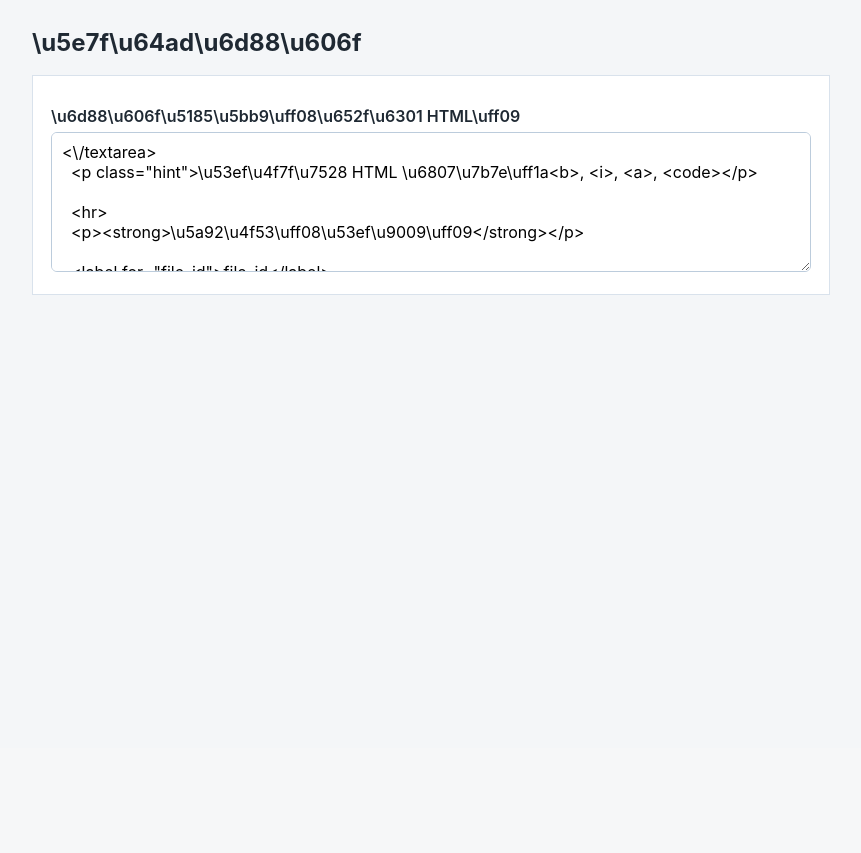
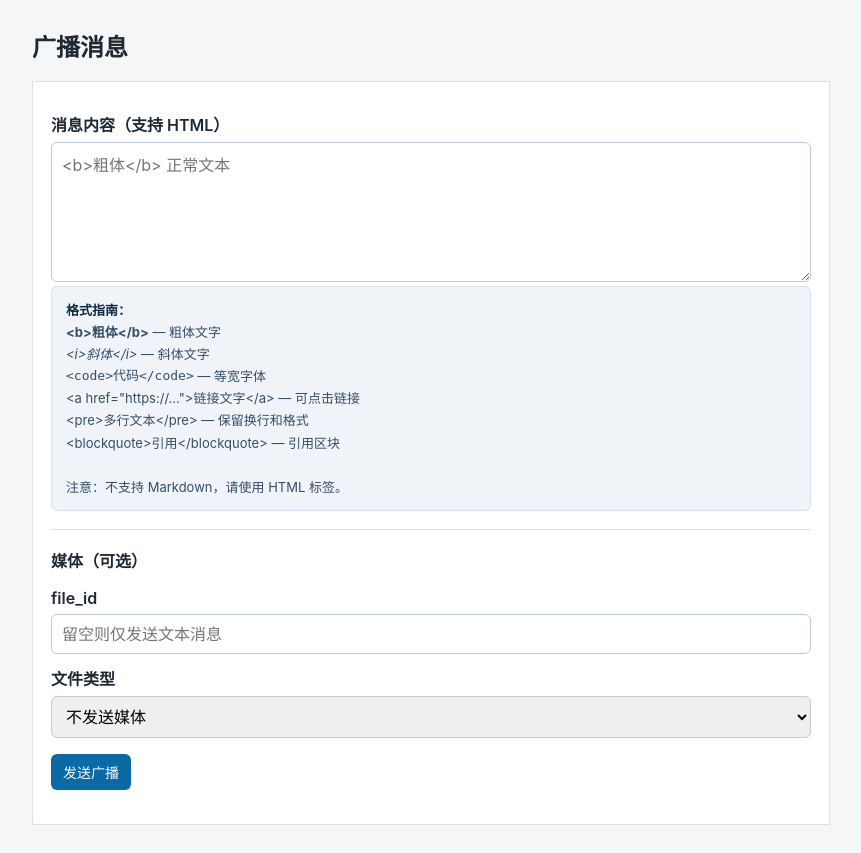
Before and after one commit to bey2B/ResourcesGetBot, a FastAPI app: template app/web/templates/broadcast.html in a window 1280 px wide. Shown: the part 52-905 px from the top of the page, without its empty margins (18-879 px from the left). Before the commit the page ends 347 px from the top, so only its background shows below. Run offline with FastAPI, Linux system fonts and the light colour scheme; the template is opened without the code that fills it, so the values that code supplies are empty; parts of the project's set-up code (start-up, migrations or seed data) failed here and were passed over.

Commit message:
Fix broadcast page layout + add HTML formatting tips + hint-box CSS

```diff
--- a/app/web/templates/broadcast.html
+++ b/app/web/templates/broadcast.html
@@ -1,7 +1,7 @@
 {% extends "base.html" %}
 {% block content %}
 <div class="toolbar">
-  <h1>\u5e7f\u64ad\u6d88\u606f</h1>
+  <h1>广播消息</h1>
 </div>
 
 {% if result %}
@@ -9,28 +9,37 @@
   <div class="error">{{ result.error }}</div>
   {% else %}
   <div class="success">
-    \u5e7f\u64ad\u5b8c\u6210\uff1a\u6210\u529f {{ result.success }} \u4e2a\uff0c\u5931\u8d25 {{ result.failed }} \u4e2a
+    广播完成：成功 {{ result.success }} 个，失败 {{ result.failed }} 个
   </div>
   {% endif %}
 {% endif %}
 
 <form method="post" class="form">
-  <label for="message_text">\u6d88\u606f\u5185\u5bb9\uff08\u652f\u6301 HTML\uff09</label>
-  <textarea id="message_text" name="message_text" rows="6" placeholder="<b>\u7c97\u4f53</b> \u6b63\u5e38\u6587\u672c"><\/textarea>
-  <p class="hint">\u53ef\u4f7f\u7528 HTML \u6807\u7b7e\uff1a&lt;b&gt;, &lt;i&gt;, &lt;a&gt;, &lt;code&gt;</p>
+  <label for="message_text">消息内容（支持 HTML）</label>
+  <textarea id="message_text" name="message_text" rows="6" placeholder="<b>粗体</b> 正常文本"></textarea>
+  <div class="hint-box">
+    <strong>格式指南：</strong><br>
+    <b>&lt;b&gt;粗体&lt;/b&gt;</b> — 粗体文字<br>
+    <i>&lt;i&gt;斜体&lt;/i&gt;</i> — 斜体文字<br>
+    <code>&lt;code&gt;代码&lt;/code&gt;</code> — 等宽字体<br>
+    &lt;a href="https://..."&gt;链接文字&lt;/a&gt; — 可点击链接<br>
+    &lt;pre&gt;多行文本&lt;/pre&gt; — 保留换行和格式<br>
+    &lt;blockquote&gt;引用&lt;/blockquote&gt; — 引用区块<br><br>
+    注意：不支持 Markdown，请使用 HTML 标签。
+  </div>
 
   <hr>
-  <p><strong>\u5a92\u4f53\uff08\u53ef\u9009\uff09</strong></p>
+  <p><strong>媒体（可选）</strong></p>
 
   <label for="file_id">file_id</label>
-  <input id="file_id" name="file_id" placeholder="\u7559\u7a7a\u5219\u4ec5\u53d1\u9001\u6587\u672c\u6d88\u606f">
+  <input id="file_id" name="file_id" placeholder="留空则仅发送文本消息">
 
-  <label for="file_type">\u6587\u4ef6\u7c7b\u578b</label>
+  <label for="file_type">文件类型</label>
   <select id="file_type" name="file_type">
-    <option value="">\u4e0d\u53d1\u9001\u5a92\u4f53</option>
-    <option value="photo">\u56fe\u7247 (photo)</option>
-    <option value="video">\u89c6\u9891 (video)</option>
-    <option value="document">\u6587\u6863 (document)</option>
+    <option value="">不发送媒体</option>
+    <option value="photo">图片 (photo)</option>
+    <option value="video">视频 (video)</option>
+    <option value="document">文档 (document)</option>
   </select>
 
   <p>
@@ -44,5 +53,7 @@
 .success { background: #e3fcef; border: 1px solid #b2dfc8; color: #10653b; padding: 10px 12px; margin-bottom: 12px; }
 .hint { font-size: 13px; color: #627d98; margin: 4px 0 12px; }
 hr { border: 0; border-top: 1px solid #d9e2ec; margin: 18px 0; }
-<\/style>
+.hint-box { background: #f0f4f8; border: 1px solid #d9e2ec; border-radius: 6px; padding: 12px 14px; margin-bottom: 14px; font-size: 13px; line-height: 1.7; color: #334e68; }
+.hint-box strong { color: #102a43; }
+</style>
 {% endblock %}
```
